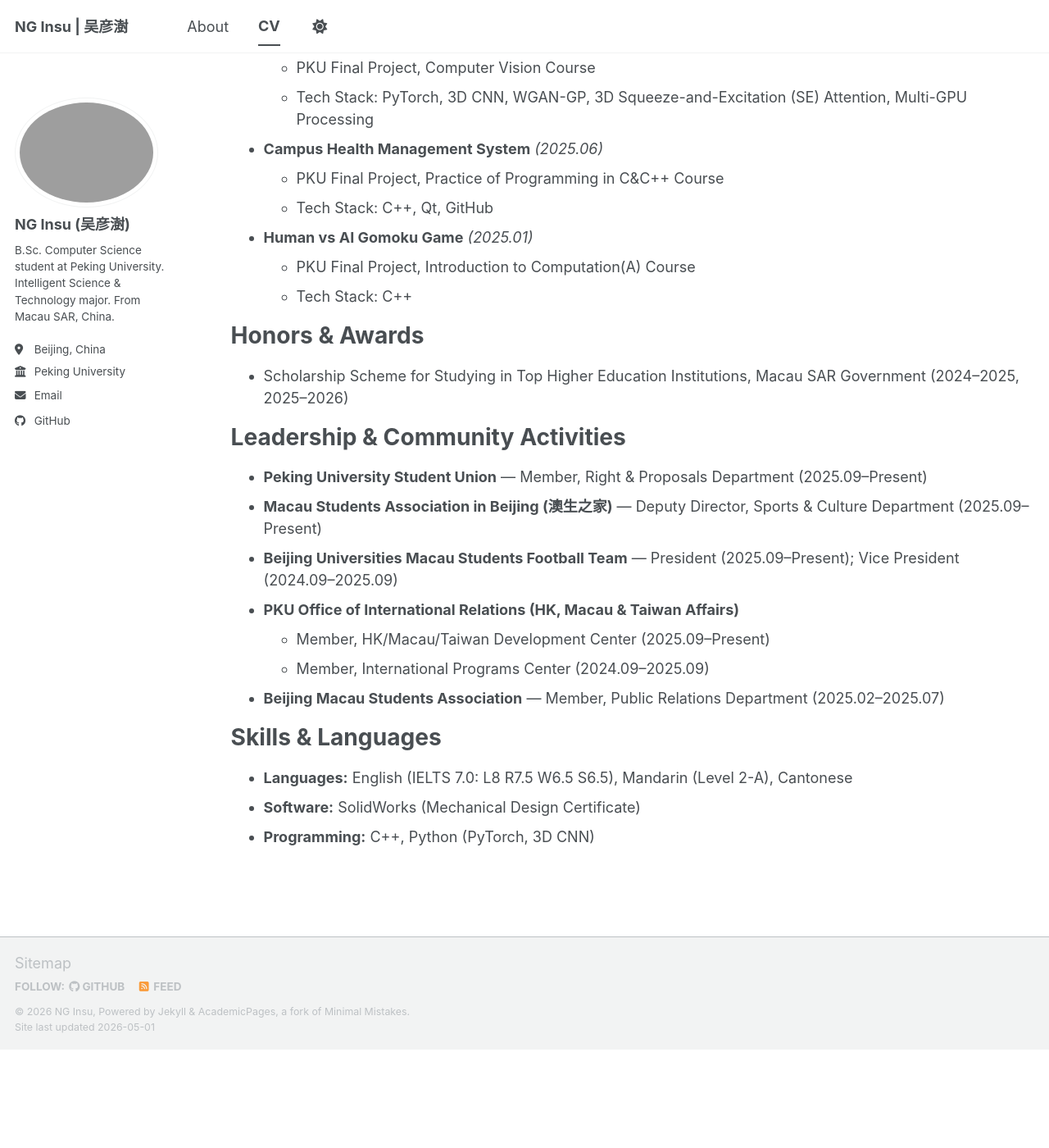
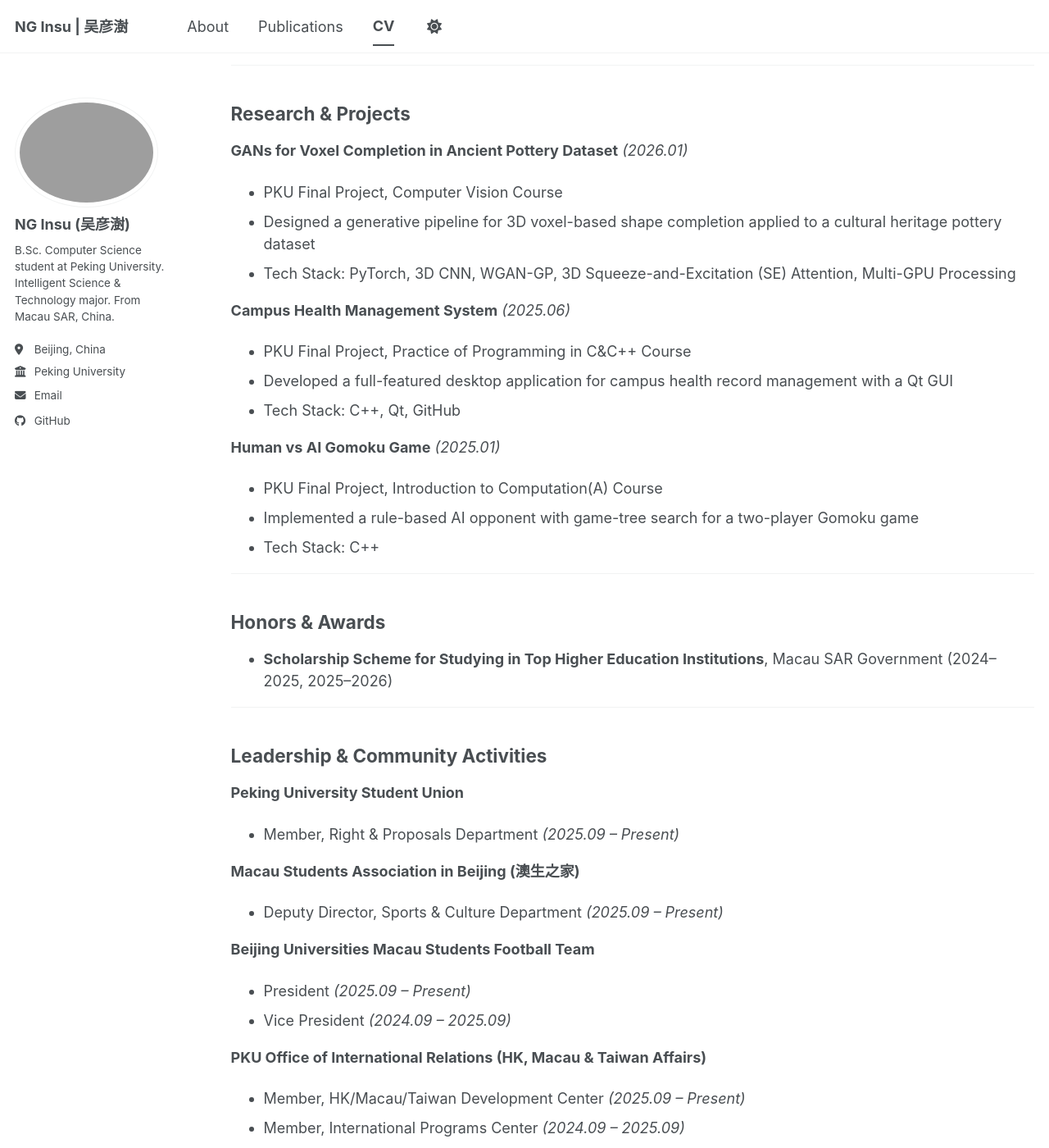
Before and after one commit to Wuu26/Wuu26.github.io, a Jekyll site: the page built from _pages/cv.md, in a window 1280 px wide and 1400 px high, scrolled down 482 px. Shown: the whole window at 82% size. Built offline with Jekyll 4.4.1, drawn with Linux system fonts in a browser that asks for light colours; a script bundle is joined from its source files by our own code; library files that are not in the unit come from our copies; before the commit the page ends 1762 px from its top, so only the background shows below that; some of the changed text lies outside the part shown.

Commit message:
Restructure site layout: slim About, expand CV, add Publications page
Co-Authored-By: Claude Sonnet 4.6 <noreply@anthropic.com>

```diff
--- a/_data/navigation.yml
+++ b/_data/navigation.yml
@@ -4,5 +4,8 @@ main:
   - title: "About"
     url: /
 
+  - title: "Publications"
+    url: /publications/
+
   - title: "CV"
     url: /cv/
--- a/_pages/cv.md
+++ b/_pages/cv.md
@@ -11,46 +11,77 @@ redirect_from:
 
 [Download CV (PDF)](/files/Ng_Insu_CV.pdf)
 
-Education
-======
-* **B.Sc. in Computer Science**, Peking University, 2024.09 – Present
-  * Major: Intelligent Science and Technology
-  * Minor: Business Administration (Guanghua School of Management)
+---
 
-Work Experience
-======
-* **R&D Engineer (Intern)**, China Telecom (Dongguan Branch), 2025.08
+## Education
 
-Research & Projects
-======
-* **GANs for Voxel Completion in Ancient Pottery Dataset** *(2026.01)*
-  * PKU Final Project, Computer Vision Course
-  * Tech Stack: PyTorch, 3D CNN, WGAN-GP, 3D Squeeze-and-Excitation (SE) Attention, Multi-GPU Processing
+**Peking University** — B.Sc. in Computer Science *(2024.09 – Present)*
+- Major: Intelligent Science and Technology
+- Minor: Business Administration (Guanghua School of Management)
 
-* **Campus Health Management System** *(2025.06)*
-  * PKU Final Project, Practice of Programming in C&C++ Course
-  * Tech Stack: C++, Qt, GitHub
+---
 
-* **Human vs AI Gomoku Game** *(2025.01)*
-  * PKU Final Project, Introduction to Computation(A) Course
-  * Tech Stack: C++
+## Work Experience
 
-Honors & Awards
-======
-* Scholarship Scheme for Studying in Top Higher Education Institutions, Macau SAR Government (2024–2025, 2025–2026)
+**China Telecom (Dongguan Branch)** — R&D Engineer Intern *(2025.08)*
 
-Leadership & Community Activities
-======
-* **Peking University Student Union** — Member, Right & Proposals Department (2025.09–Present)
-* **Macau Students Association in Beijing (澳生之家)** — Deputy Director, Sports & Culture Department (2025.09–Present)
-* **Beijing Universities Macau Students Football Team** — President (2025.09–Present); Vice President (2024.09–2025.09)
-* **PKU Office of International Relations (HK, Macau & Taiwan Affairs)**
-  * Member, HK/Macau/Taiwan Development Center (2025.09–Present)
-  * Member, International Programs Center (2024.09–2025.09)
-* **Beijing Macau Students Association** — Member, Public Relations Department (2025.02–2025.07)
+---
 
-Skills & Languages
-======
-* **Languages:** English (IELTS 7.0: L8 R7.5 W6.5 S6.5), Mandarin (Level 2-A), Cantonese
-* **Software:** SolidWorks (Mechanical Design Certificate)
-* **Programming:** C++, Python (PyTorch, 3D CNN)
+## Research & Projects
+
+**GANs for Voxel Completion in Ancient Pottery Dataset** *(2026.01)*
+- PKU Final Project, Computer Vision Course
+- Designed a generative pipeline for 3D voxel-based shape completion applied to a cultural heritage pottery dataset
+- Tech Stack: PyTorch, 3D CNN, WGAN-GP, 3D Squeeze-and-Excitation (SE) Attention, Multi-GPU Processing
+
+**Campus Health Management System** *(2025.06)*
+- PKU Final Project, Practice of Programming in C&C++ Course
+- Developed a full-featured desktop application for campus health record management with a Qt GUI
+- Tech Stack: C++, Qt, GitHub
+
+**Human vs AI Gomoku Game** *(2025.01)*
+- PKU Final Project, Introduction to Computation(A) Course
+- Implemented a rule-based AI opponent with game-tree search for a two-player Gomoku game
+- Tech Stack: C++
+
+---
+
+## Honors & Awards
+
+- **Scholarship Scheme for Studying in Top Higher Education Institutions**, Macau SAR Government (2024–2025, 2025–2026)
+
+---
+
+## Leadership & Community Activities
+
+**Peking University Student Union**
+- Member, Right & Proposals Department *(2025.09 – Present)*
+
+**Macau Students Association in Beijing (澳生之家)**
+- Deputy Director, Sports & Culture Department *(2025.09 – Present)*
+
+**Beijing Universities Macau Students Football Team**
+- President *(2025.09 – Present)*
+- Vice President *(2024.09 – 2025.09)*
+
+**PKU Office of International Relations (HK, Macau & Taiwan Affairs)**
+- Member, HK/Macau/Taiwan Development Center *(2025.09 – Present)*
+- Member, International Programs Center *(2024.09 – 2025.09)*
+
+**Beijing Macau Students Association**
+- Member, Public Relations Department *(2025.02 – 2025.07)*
+
+---
+
+## Skills & Languages
+
+**Languages**
+- English: IELTS 7.0 (Listening 8.0 · Reading 7.5 · Writing 6.5 · Speaking 6.5)
+- Mandarin: Level 2-A (普通话二级甲等)
+- Cantonese: Native
+
+**Programming**
+- C++, Python (PyTorch)
+
+**Software**
+- SolidWorks (Mechanical Design Certificate)
```
Also changed, not shown: _pages/about.md (+3 -15 lines), _pages/publications.html (+1 -26 lines).
